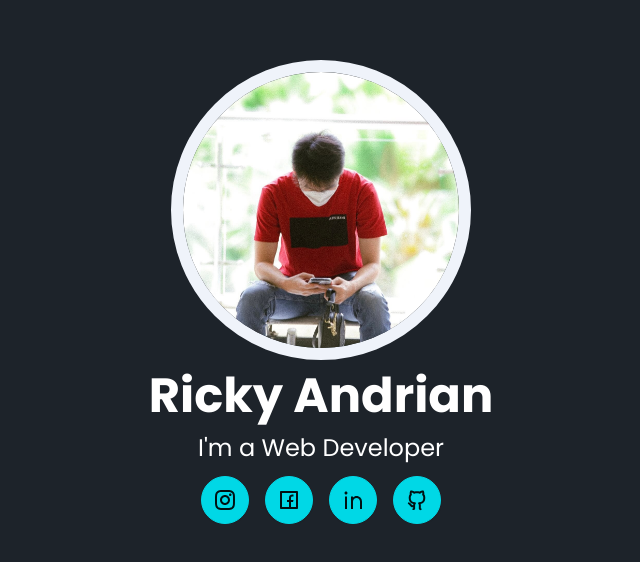
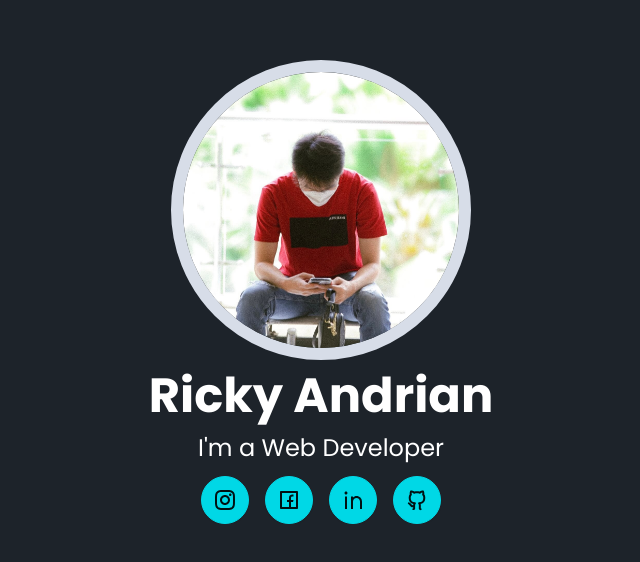
Before and after one commit to rickyandrian1993/portofolio, a React (Vite) app: page / in a window 1280 px wide. Shown: the part 108-670 px from the top of the page, without its empty margins (319-959 px from the left). Built offline with nearby package versions, Linux system fonts and the light colour scheme.

Commit message:
Fixing css

```diff
--- a/src/App.css
+++ b/src/App.css
@@ -5,23 +5,9 @@
   text-align: center;
 }
 
-img {
-  max-width: 100%;
-}
-
 .home-section {
   position: relative;
   overflow: hidden;
-}
-
-.home-section .profile-display .profile-display-in {
-  width: 300px;
-  height: 300px;
-  border-radius: 999px;
-  overflow: hidden;
-  margin: 0 auto;
-  border: 12px solid #eff3fa;
-  box-shadow: 0 0 0 12ox #f8fafd;
 }
 
 .home-section .profile-display .profile-display-in img {
--- a/src/sections/ProfileCard.tsx
+++ b/src/sections/ProfileCard.tsx
@@ -13,6 +13,21 @@ function ProfilePicture() {
   );
 }
 
-const PictureCard = styled.div``;
+const PictureCard = styled.div`
+  .profile-display {
+    &-in {
+      width: 300px;
+      height: 300px;
+      border-radius: 999px;
+      overflow: hidden;
+      margin: 0 auto;
+      border: 12px solid #d7dde8;
+      box-shadow: 0 0 0 12ox #f8fafd;
+      &::img {
+        max-width: 100%;
+      }
+    }
+  }
+`;
 
 export default ProfilePicture;
```
